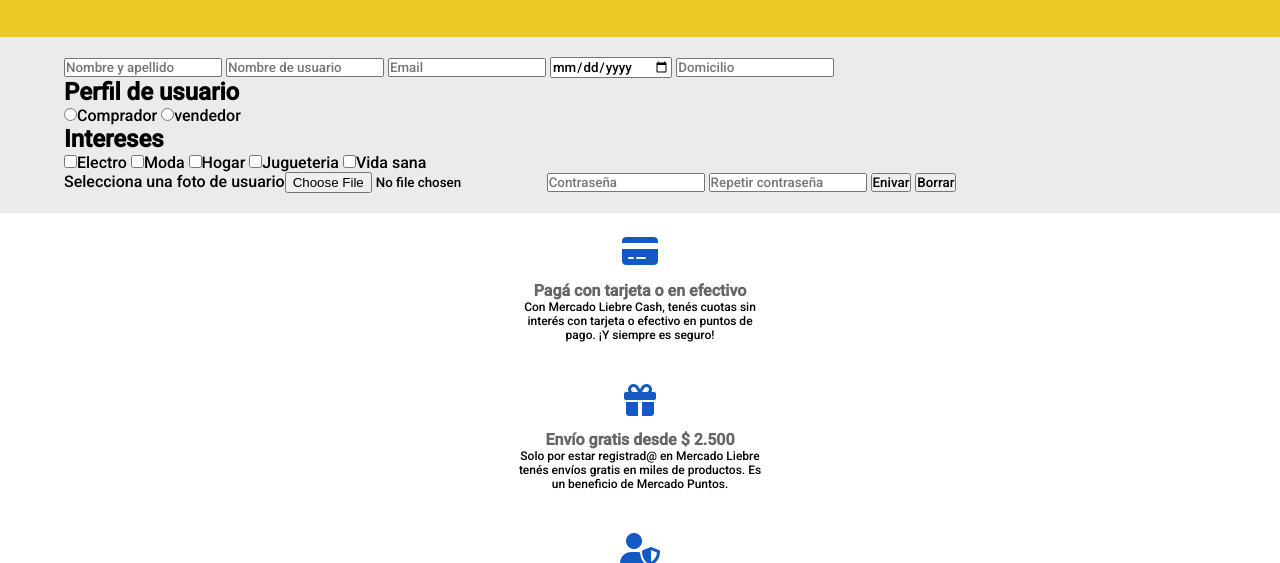
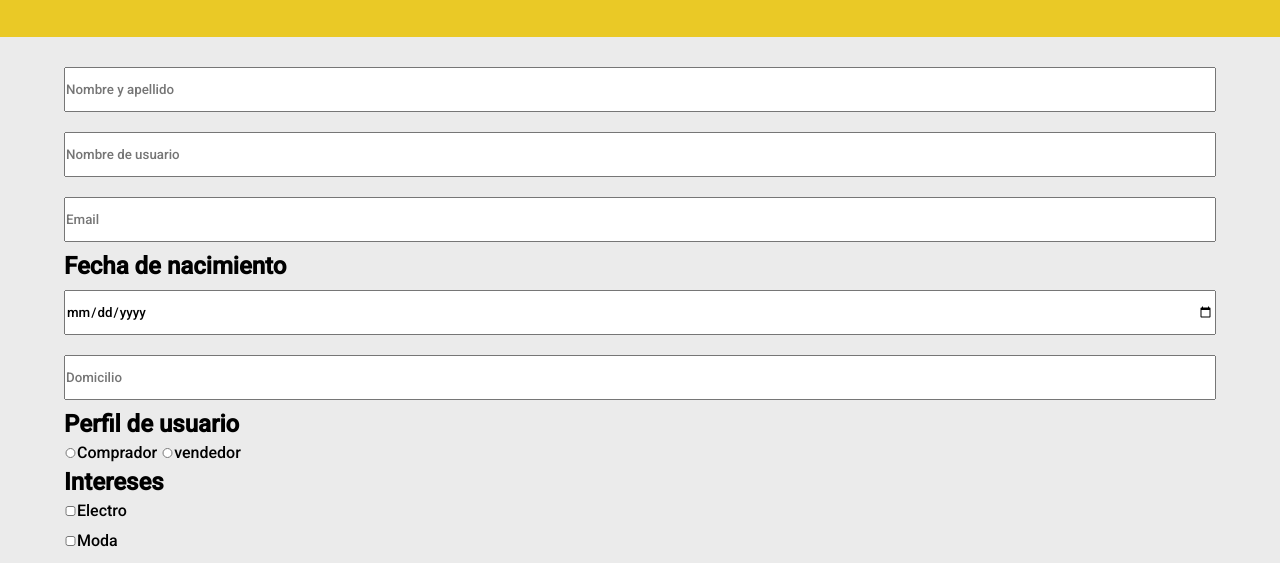
Before and after one commit to lucas2251/MercadoLiebre-Tp5, a website: page views/register.html in a window 1280 px wide. Shown: the part 168-731 px from the top of the page. Drawn offline with Linux system fonts and the light colour scheme.

Commit message:
micro desafio paso 1 terminado

```diff
--- /dev/null
+++ b/public/css/register.css
@@ -0,0 +1,32 @@
+main form{
+    display: flex;
+    flex-direction: column;
+}
+main form input{
+    height: 45px;
+    margin: 10px 0;
+
+}
+main form .check{
+    height: 10px;
+}
+main form .foto{
+    display: flex;
+    flex-direction: column;
+}
+main form .columnas-check{
+    display: flex;
+    flex-direction: column;
+}
+main form .botones{
+    display: flex;
+    flex-direction: row;
+    justify-content: center;
+}
+main form .botones button{
+    width: 20%;
+    height: 30px;
+    margin: 10px;
+    color: white;
+    background-color: #1259C3 ;
+}
--- a/public/css/styles.css
+++ b/public/css/styles.css
@@ -3,3 +3,5 @@
 @import './header.css';
 @import './main.css';
 @import './footer.css';
+@import './login.css';
+@import './register.css';
--- a/views/register.html
+++ b/views/register.html
@@ -46,31 +46,34 @@
             <input placeholder="Nombre y apellido" name="nombreYapellido" type="text" required>
             <input placeholder="Nombre de usuario" name="nombreUsuario" type="text" required>
             <input placeholder="Email" name="email" type="email" required>
+            <h2>Fecha de nacimiento</h2>
             <input type="date">
             <input placeholder="Domicilio" name="domicilio" type="text" required>
             <h2>Perfil de usuario</h2>
-           <div> <label>
-                <input name="perfilUsuario" type="radio">Comprador
+           <div>
+            <label>
+                <input class="check" name="perfilUsuario" type="radio">Comprador
             </label>
 
             <label>
-                <input name="perfilUsuario" type="radio">vendedor
+                <input class="check" name="perfilUsuario" type="radio">vendedor
             </label>
         </div>
-        <div>
+        <div class="columnas-check">
             <h2>Intereses</h2>
-            <label><input type="checkbox" name="categorias">Electro</label>
-            <label><input type="checkbox" name="categorias">Moda</label>
-            <label><input type="checkbox" name="categorias">Hogar</label>
-            <label><input type="checkbox" name="categorias">Jugueteria</label>
-            <label><input type="checkbox" name="categorias" value="categoria">Vida sana</label>
+            <label><input class="check" type="checkbox" name="categorias">Electro</label>
+            <label><input class="check" type="checkbox" name="categorias">Moda</label>
+            <label><input class="check" type="checkbox" name="categorias">Hogar</label>
+            <label><input class="check" type="checkbox" name="categorias">Jugueteria</label>
+            <label><input class="check" type="checkbox" name="categorias" value="categoria">Vida sana</label>
         </div>
-            <label>Selecciona una foto de usuario<input type="file" accept=".jpg"></label>
+            <label class="foto">Selecciona una foto de usuario<input type="file" accept=".jpg"></label>
             <input placeholder="Contraseña"  name="contraseña" type="password" required>
             <input placeholder="Repetir contraseña" name="contraseña" type="password" required>
-            <button type="submit">Enivar</button>
+           <div class="botones">
+             <button type="submit">Enivar</button>
             <button type="reset">Borrar</button>
-
+           </div>
 
 
         </form>
```
Also changed, not shown: public/css/login.css (added).
